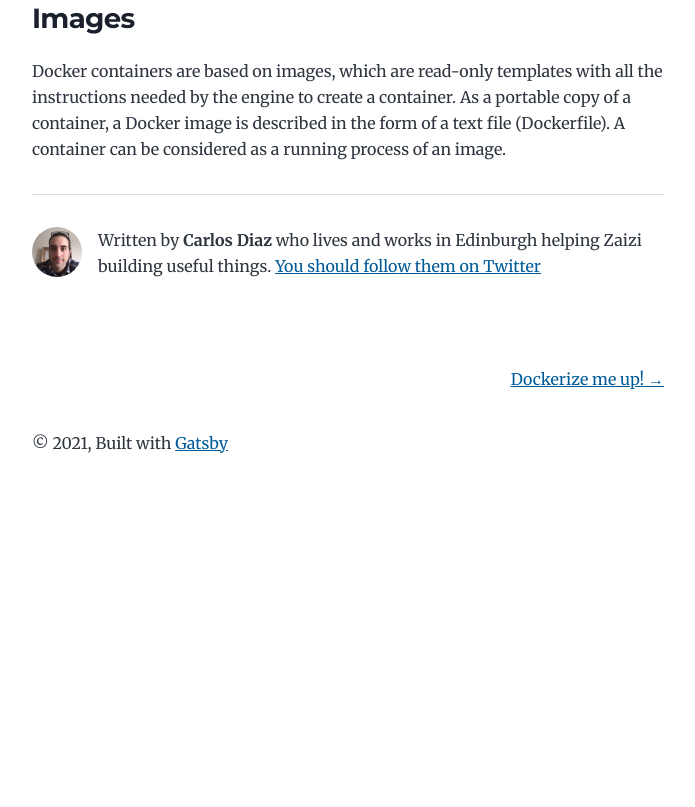
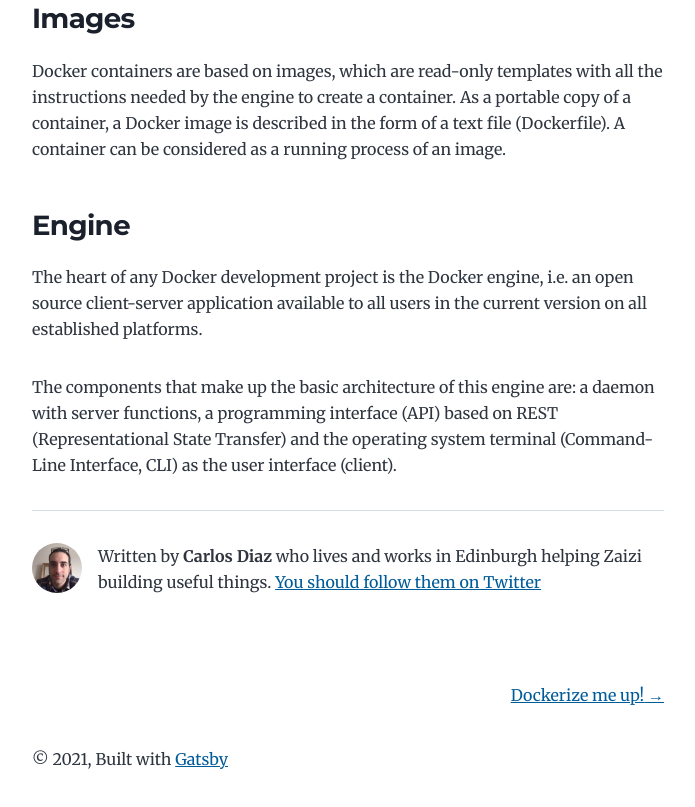
Before and after one commit to cadiza/personal-blog, a Gatsby site: page /what-is-docker/ in a window 1280 px wide. Shown: the part 1985-2792 px from the top of the page, without its empty margins (292-987 px from the left). Before the commit the page ends 2504 px from the top, so only its background shows below. Built offline with nearby package versions, Linux system fonts and the light colour scheme; Gatsby itself is replaced by a stand-in of ours.

Commit message:
docker post continue

```diff
--- a/content/blog/what-is-docker/index.md
+++ b/content/blog/what-is-docker/index.md
@@ -39,4 +39,8 @@ As stated before, Docker is made up of two main components, [Docker images](http
 
 Docker containers are based on images, which are read-only templates with all the instructions needed by the engine to create a container. As a portable copy of a container, a Docker image is described in the form of a text file (Dockerfile). A container can be considered as a running process of an image.
 
-<!-- ### Engine -->
+### Engine
+
+The heart of any Docker development project is the Docker engine, i.e. an open source client-server application available to all users in the current version on all established platforms.
+
+The components that make up the basic architecture of this engine are: a daemon with server functions, a programming interface (API) based on REST (Representational State Transfer) and the operating system terminal (Command-Line Interface, CLI) as the user interface (client).
```
